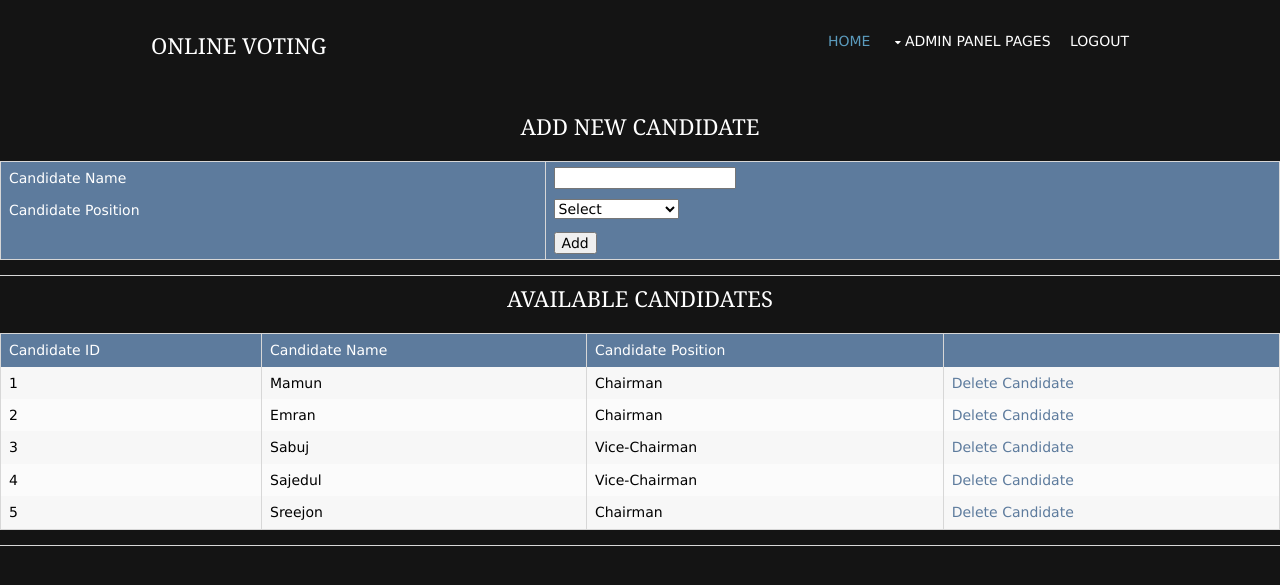
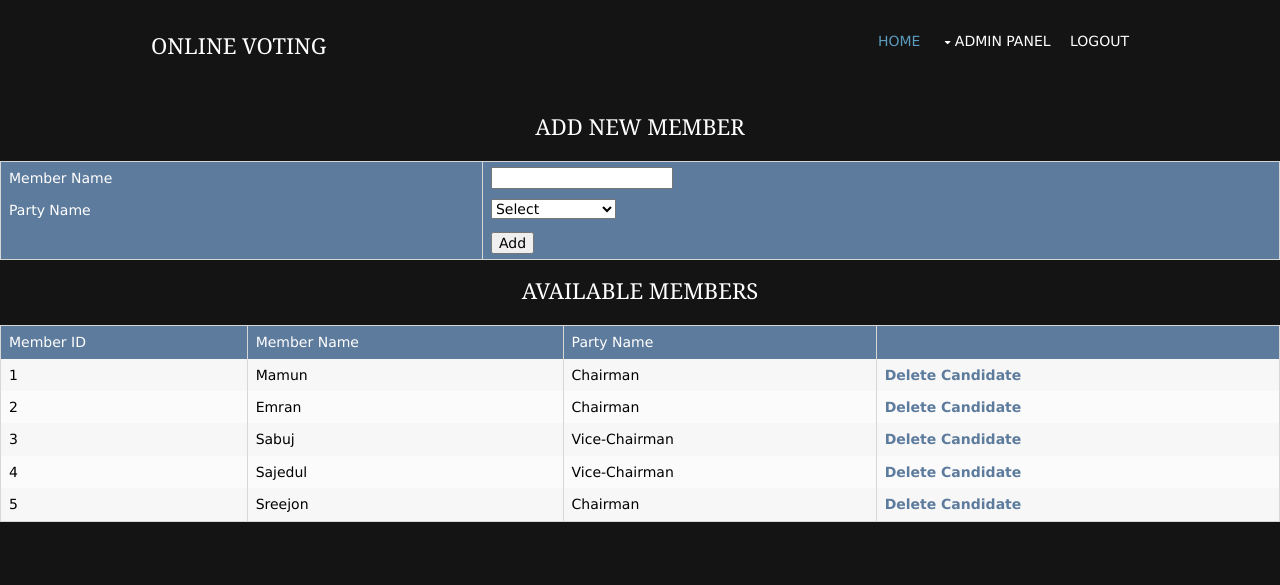
Before and after one commit to manjugowda-max/e-Voting-with-Blockchain, a PHP site: page /admin/candidates.php in a window 1280 px wide. Shown: the top 585 px of the page. Run offline with PHP 8.4, Linux system fonts and the light colour scheme; the visitor is signed in with stand-in values (Sample User, id 1); data comes from the database, SQL or seed files in the repository; data that the repository does not hold is empty.

Commit message:
candidate-member and position-party fixed

```diff
--- a/admin/candidates.php
+++ b/admin/candidates.php
@@ -75,15 +75,14 @@ if (isset($_GET['id'])) {
     <div id="logo" class="fl_left">
       <h1><a href="admin.php">ONLINE VOTING</a></h1>
     </div>
-
     <nav id="mainav" class="fl_right">
       <ul class="clear">
         <li class="active"><a href="admin.php">Home</a></li>
-        <li><a class="drop" href="#">Admin Panel Pages</a>
+        <li><a class="drop" href="#">Admin Panel</a>
           <ul>
-            <li><a href="manage-admins.php">Manage Admin</a></li>
-            <li><a href="positions.php">Manage Positions</a></li>
-            <li><a href="candidates.php">Manage Candidates</a></li>
+            <li><a href="manage-admins.php">Admin Manager</a></li>
+            <li><a href="positions.php">Manage Parties</a></li>
+            <li><a href="candidates.php">Manage Members</a></li>
             <li><a href="refresh.php">Results</a></li>
           </ul>
         </li>
@@ -97,17 +96,17 @@ if (isset($_GET['id'])) {
 
 <div id="header" class="hoc clear"></div>
 
-<div >
+<div>
   <table width="380" align="center">
-<CAPTION><h3 style="color: #ffffff">ADD NEW CANDIDATE</h3></CAPTION>
+  <CAPTION><h3 style="color: #ffffff">ADD NEW MEMBER</h3></CAPTION>
   <form name="fmCandidates" id="fmCandidates" action="candidates.php" method="post" onsubmit="return candidateValidate(this)">
   <tr>
-    <td bgcolor="#5D7B9D" style="color: #ffffff">Candidate Name</td>
+      <td bgcolor="#5D7B9D" style="color: #ffffff">Member Name</td>
       <td bgcolor="#5D7B9D" style="color: #000000"><input type="text" name="name" /></td>
   </tr>
 
   <tr>
-    <td bgcolor="#5D7B9D" style="color: #ffffff">Candidate Position</td>
+      <td bgcolor="#5D7B9D" style="color: #ffffff">Party Name</td>
 
       <td bgcolor="#5D7B9D" style="color: #000000">
         <SELECT NAME="position" id="position">select
@@ -129,14 +128,12 @@ if (isset($_GET['id'])) {
   </tr>
   </table>
 
-<hr>
-
   <table border="0" width="620" align="center">
-<CAPTION><h3 style="color: #ffffff">AVAILABLE CANDIDATES</h3></CAPTION>
+  <CAPTION><h3 style="color: #ffffff">AVAILABLE MEMBERS</h3></CAPTION>
   <tr>
-<td bgcolor="#5D7B9D" style="color: #ffffff">Candidate ID</td>
-<td bgcolor="#5D7B9D" style="color: #ffffff">Candidate Name</td>
-<td bgcolor="#5D7B9D" style="color: #ffffff">Candidate Position</td>
+  <td bgcolor="#5D7B9D" style="color: #ffffff">Member ID</td>
+  <td bgcolor="#5D7B9D" style="color: #ffffff">Member Name</td>
+  <td bgcolor="#5D7B9D" style="color: #ffffff">Party Name</td>
   <td bgcolor="#5D7B9D" style="color: #ffffff"></td>
   </tr>
 
@@ -148,7 +145,7 @@ while ($row=mysql_fetch_array($result)){
     echo '<td style="color: #000000">' . $row['candidate_id']."</td>";
     echo '<td style="color: #000000">' . $row['candidate_name']."</td>";
     echo '<td style="color: #000000">' . $row['candidate_position']."</td>";
-  echo '<td style="color: #000000">'.'<a style="color: #5D7B9D" href="candidates.php?id=' . $row['candidate_id'] . '">Delete Candidate</a></td>';
+    echo '<td style="color: #000000">'.'<a style="color: #5D7B9D" href="candidates.php?id=' . $row['candidate_id'] . '"><b>Delete Candidate</b></a></td>';
     echo "</tr>";
   }
 
@@ -158,7 +155,6 @@ mysql_close($link);
   ?>
 
   </table>
-<hr>
 </div>
 
 <a id="backtotop" href="#top"><i class="fa fa-chevron-up"></i></a>
```
Also changed, not shown: admin/admin.php (+4 -4 lines), admin/manage-admins.php (+9 -12 lines), admin/positions.php (+17 -18 lines), admin/refresh.php (+5 -6 lines). Lines whose indentation alone changed are shown as unchanged.
